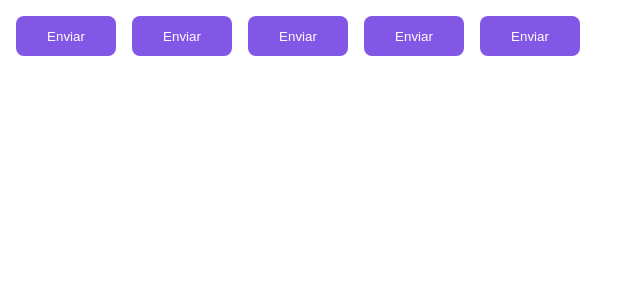
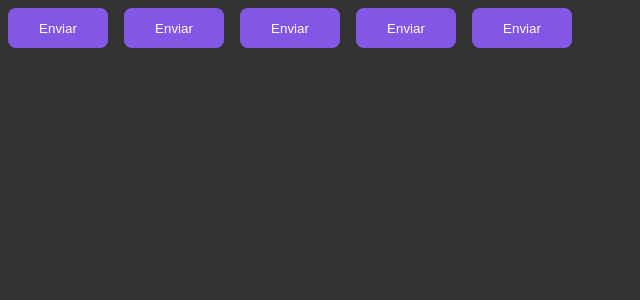
Before and after one commit to Alessandra-Nastassja/timer, a React (Vite) app: page / in a window 1280 px wide. Shown: the top 300 px of the page, without its empty margins (0-640 px from the left). Built offline with nearby package versions, Linux system fonts and the light colour scheme.

Commit message:
feat? working styles global in styled components

```diff
--- a/src/App.tsx
+++ b/src/App.tsx
@@ -3,6 +3,7 @@ import { ThemeProvider } from "styled-components";
 import { Button } from "./components/Button";
 
 import { defaultTheme } from "./styles/themes/default";
+import { GlobalStyle } from "./styles/global";
 
 export function App() {
   return (
@@ -12,6 +13,8 @@ export function App() {
       <Button variant="success" />
       <Button variant="danger" />
       <Button />
+
+      <GlobalStyle />
     </ThemeProvider>
   )
 }
--- /dev/null
+++ b/src/styles/global.ts
@@ -0,0 +1,14 @@
+import { createGlobalStyle } from 'styled-components';
+
+export const GlobalStyle = createGlobalStyle`
+  * {
+    margin: 0;
+    padding: 0;
+    box-sizing: border-box;
+  }
+
+  body {
+    background: #333;
+    color: #fff;
+  }
+`;
```
Also changed, not shown: src/@types/styled.d.ts (added, +8 -0 lines).
